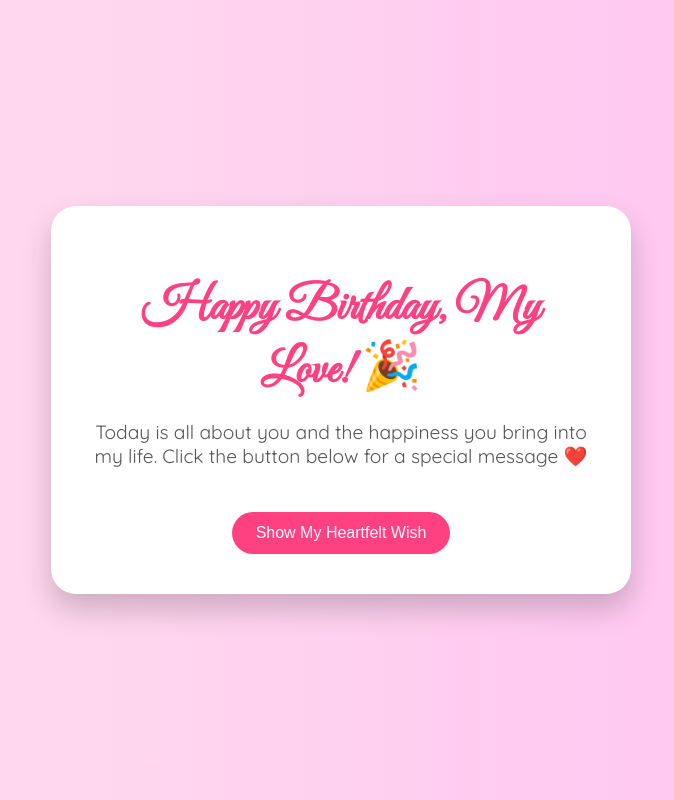
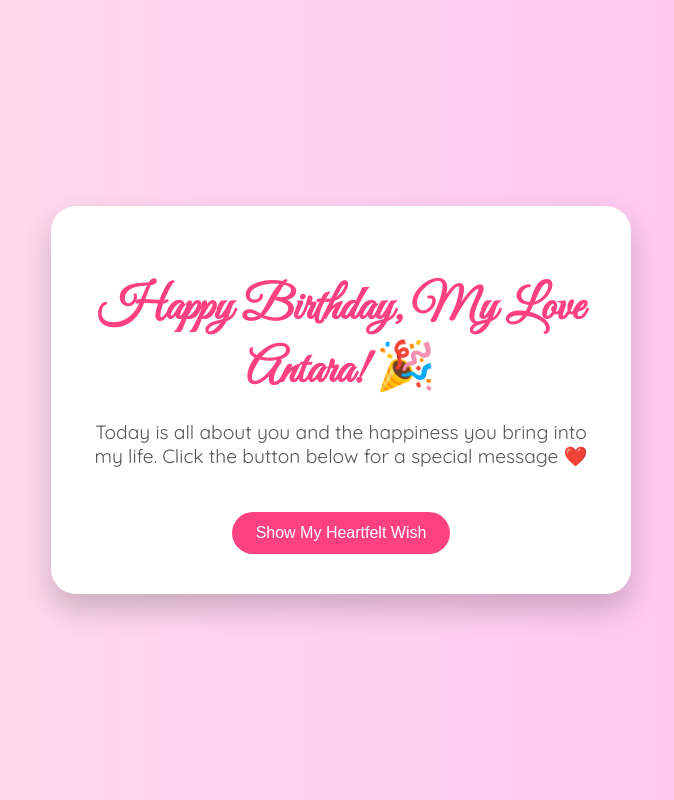
Before and after one commit to real-user-123/bday_wish, a plain HTML site: page index.html in a window 1280 px wide. Shown: the whole page, without its empty margins (299-973 px from the left). Drawn offline with Linux system fonts and the light colour scheme.

Commit message:
Update index.html

```diff
--- a/index.html
+++ b/index.html
@@ -3,7 +3,7 @@
 <head>
   <meta charset="UTF-8" />
   <meta name="viewport" content="width=device-width, initial-scale=1.0" />
-  <title>Happy Birthday My Love Antara🎂</title>
+  <title>Happy Birthday🎂</title>
   <link href="https://fonts.googleapis.com/css2?family=Great+Vibes&family=Quicksand&display=swap" rel="stylesheet">
   <style>
     body {
@@ -77,7 +77,7 @@
 </head>
 <body>
   <div class="card">
-    <h1>Happy Birthday, My Love! 🎉</h1>
+    <h1>Happy Birthday, My Love Antara! 🎉</h1>
     <p>Today is all about you and the happiness you bring into my life. Click the button below for a special message ❤️</p>
     <button class="button" onclick="revealMessage()">Show My Heartfelt Wish</button>
     <div id="message">You are the sunshine in my life, and I feel grateful every day to have you. May this year bring you endless joy and dreams come true. I love you more than words can say 💖</div>
```
